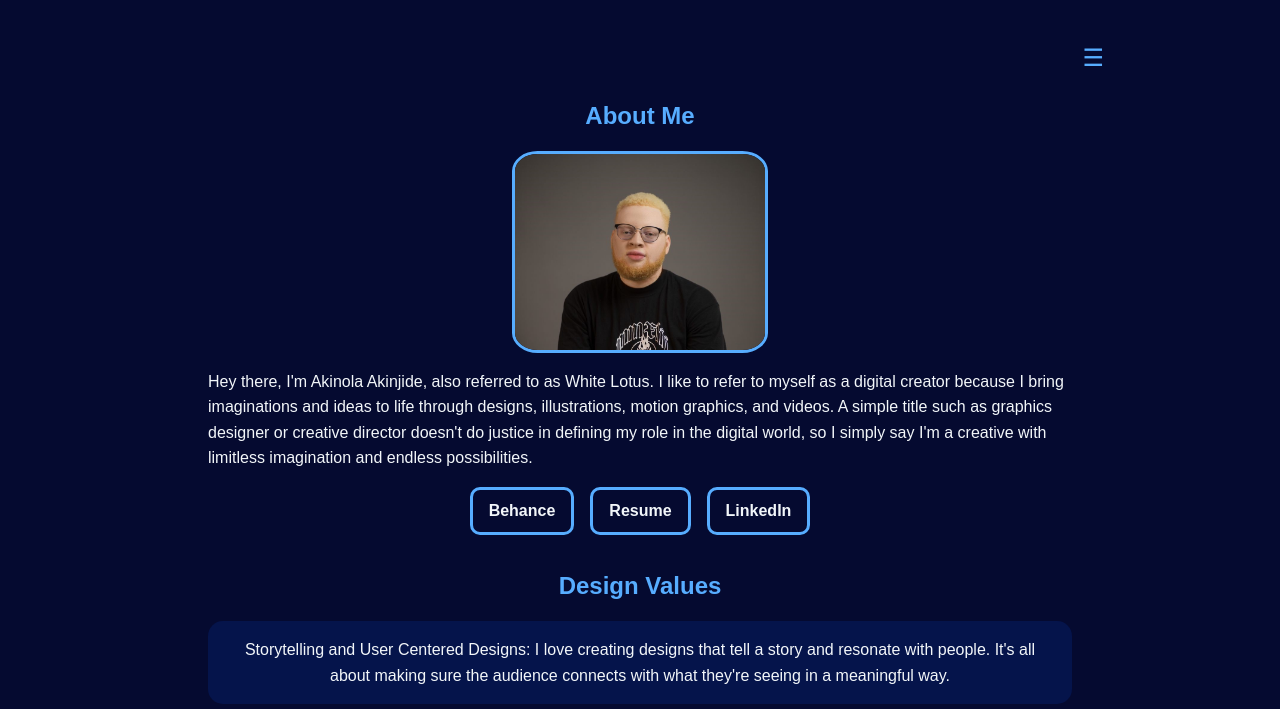
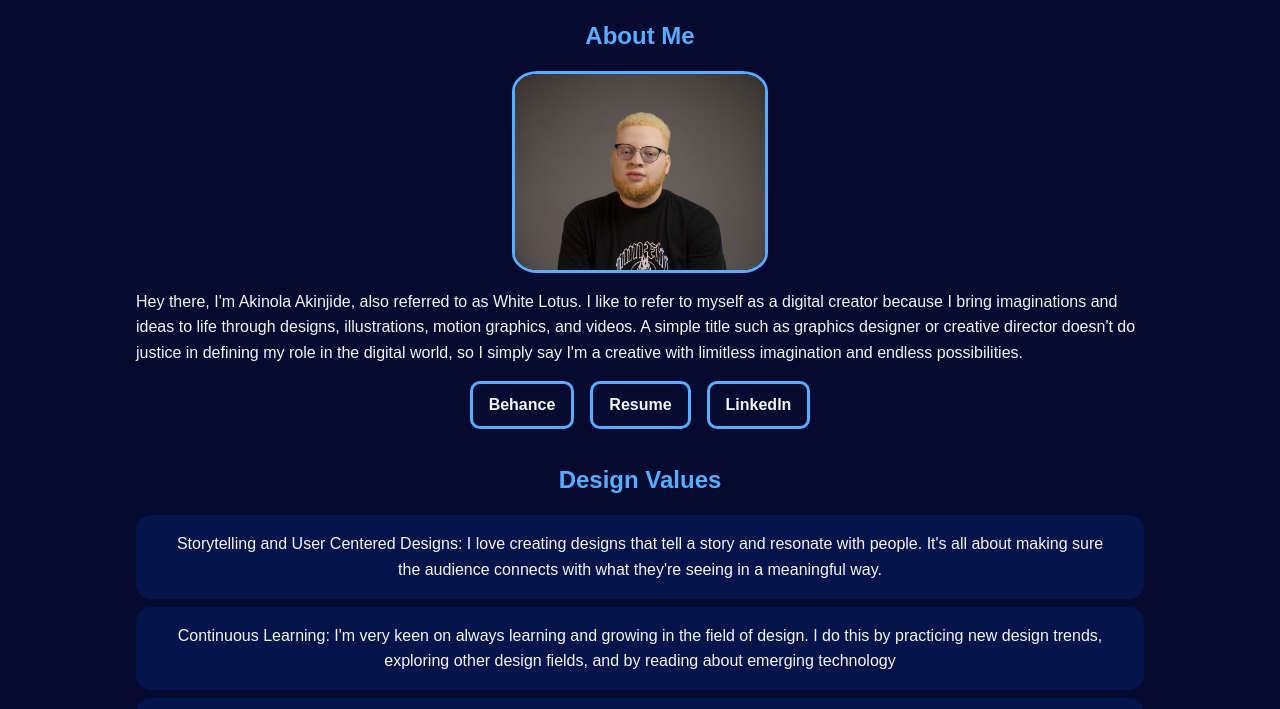
Before and after one commit to only1whitelotus/portfolio, a plain HTML site: page index.html in a window 1280 px wide. Shown: the part 337-1046 px from the top of the page. Drawn offline with Linux system fonts and the light colour scheme.

Commit message:
Update style.css

```diff
--- a/style.css
+++ b/style.css
@@ -1,7 +1,7 @@
 /* General Styles (unchanged) */
 body {
     font-family: Arial, sans-serif;
-    margin: 10rem;
+    margin: 5rem;
     padding: 0;
     background-color: #050a30;
     color: #f2f6f9;
```
